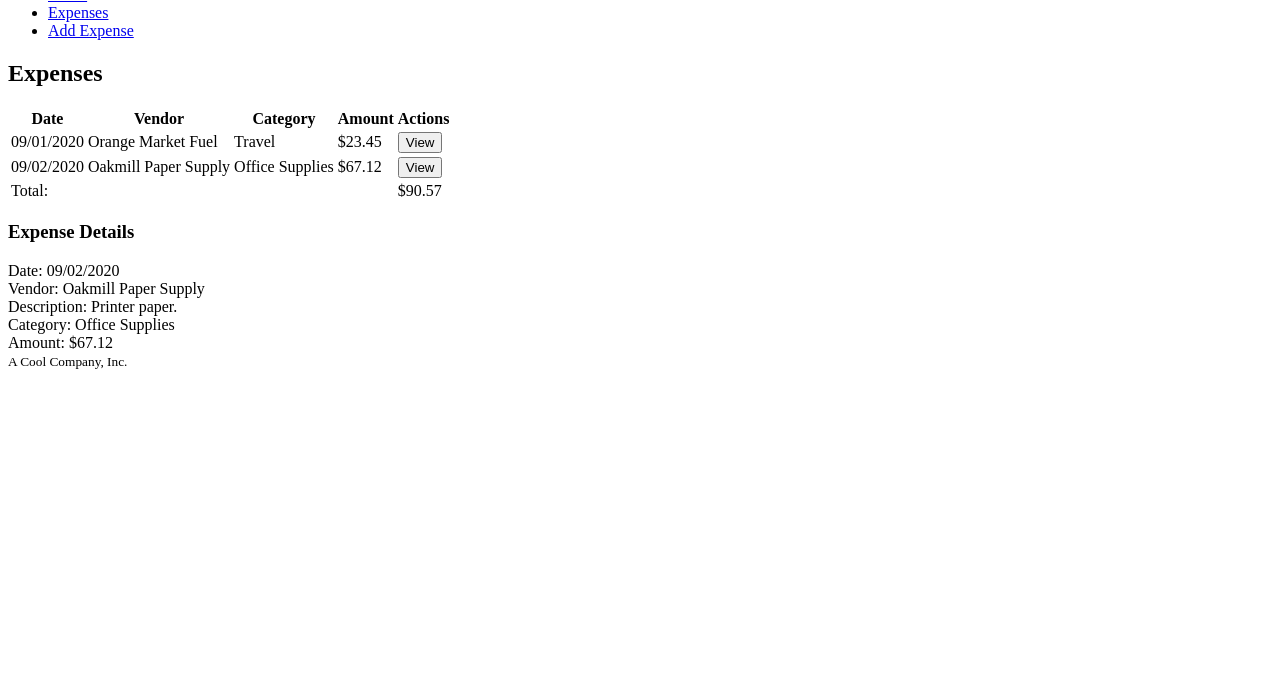
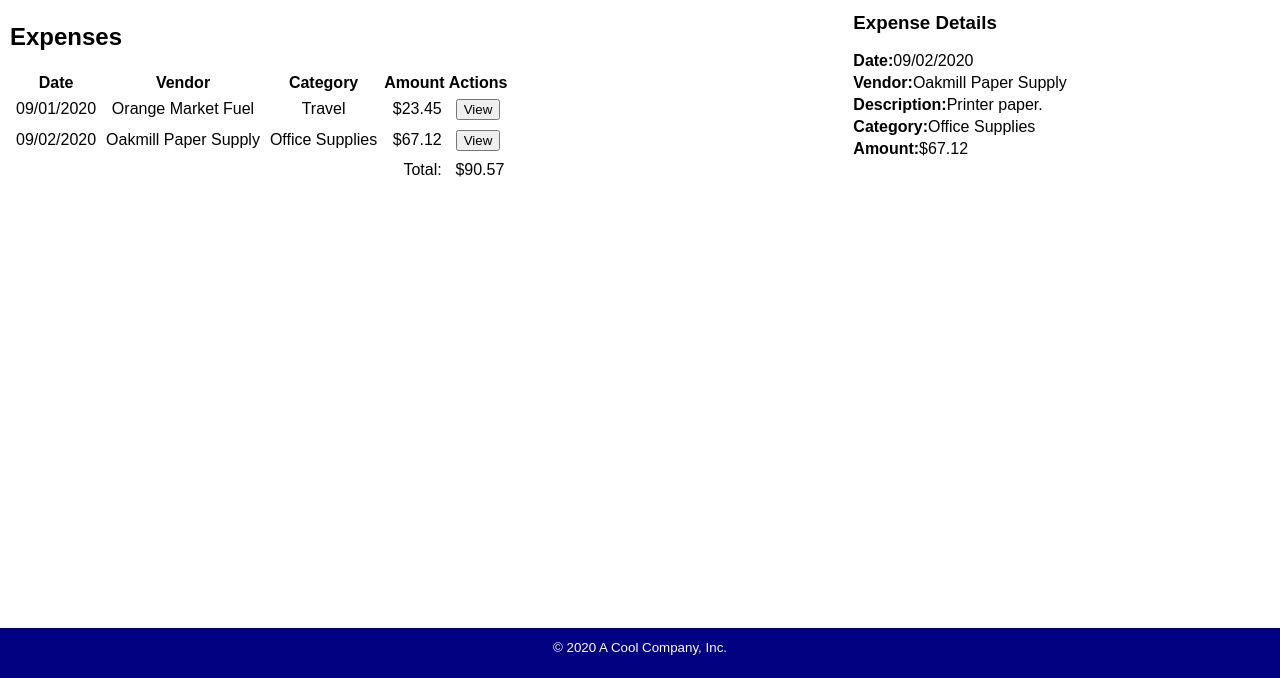
Before and after one commit to ericwgreene/intro-web-programming, a website: page expenses.html in a window 1280 px wide. Shown: the part 122-800 px from the top of the page. Drawn offline with Linux system fonts and the light colour scheme.

Commit message:
Add more styling.

```diff
--- a/expenses.html
+++ b/expenses.html
@@ -5,21 +5,23 @@
     <meta name="viewport" content="width=device-width, initial-scale=1.0" />
     <meta http-equiv="X-UA-Compatible" content="ie=edge" />
     <title>Expense Tracker</title>
+    <link href="styles/layout.css" rel="stylesheet" />
+    <link href="styles/theme.css" rel="stylesheet" />
   </head>
   <body>
     <div class="container">
-      <header>
-        <img src="images/logo.jpg" height="100" />
+      <header id="page-header">
+        <img id="logo" src="images/logo.jpg" />
         <h1>Expense Tracker</h1>
       </header>
-      <nav>
+      <nav id="main-menu">
         <ul>
           <li><a href="index.html">Home</a></li>
           <li><a href="expenses.html" class="active">Expenses</a></li>
           <li><a href="add-expense.html">Add Expense</a></li>
         </ul>
       </nav>
-      <main>
+      <main id="content">
         <h2>Expenses</h2>
         <table>
           <thead>
@@ -33,54 +35,59 @@
           </thead>
           <tbody>
             <tr>
-              <td>09/01/2020</td>
-              <td>Orange Market Fuel</td>
-              <td>Travel</td>
-              <td>$23.45</td>
-              <td>
+              <td class="col-date">09/01/2020</td>
+              <td class="col-lookup">Orange Market Fuel</td>
+              <td class="col-lookup">Travel</td>
+              <td class="col-number">$23.45</td>
+              <td class="align-center">
                 <button type="button">View</button>
               </td>
             </tr>
             <tr>
-              <td>09/02/2020</td>
-              <td>Oakmill Paper Supply</td>
-              <td>Office Supplies</td>
-              <td>$67.12</td>
-              <td>
+              <td class="col-date">09/02/2020</td>
+              <td class="col-lookup">Oakmill Paper Supply</td>
+              <td class="col-lookup">Office Supplies</td>
+              <td class="col-number">$67.12</td>
+              <td class="align-center">
                 <button type="button">View</button>
               </td>
             </tr>
           </tbody>
           <tfoot>
             <tr>
-              <td colspan="4">Total:</td>
-              <td>$90.57</td>
+              <td colspan="4" class="align-right">Total:</td>
+              <td class="col-number">$90.57</td>
             </tr>
           </tfoot>
         </table>
       </main>
-      <aside>
+      <aside id="sidebar">
         <header>
           <h3>Expense Details</h3>
         </header>
-        <div>
-          Date: 09/02/2020
+        <div class="field">
+          <span class="field-name">Date:</span>
+          <span class="field-value">09/02/2020</span>
         </div>
-        <div>
-          Vendor: Oakmill Paper Supply
+        <div class="field">
+          <span class="field-name">Vendor:</span>
+          <span class="field-value">Oakmill Paper Supply</span>
         </div>
-        <div>
-          Description: Printer paper.
+        <div class="field">
+          <span class="field-name">Description:</span>
+          <span class="field-value">Printer paper.</span>
         </div>
-        <div>
-          Category: Office Supplies
+        <div class="field">
+          <span class="field-name">Category:</span>
+          <span class="field-value">Office Supplies</span>
         </div>
-        <div>
-          Amount: $67.12
+        <div class="field">
+          <span class="field-name">Amount:</span>
+          <span class="field-value">$67.12</span>
         </div>
       </aside>
-      <footer>
-        <small>A Cool Company, Inc.</small>
+      <footer id="page-footer">
+        <small>&copy 2020 A Cool Company, Inc.</small>
       </footer>
     </div>
   </body>
--- /dev/null
+++ b/styles/layout.css
@@ -0,0 +1,107 @@
+.container {
+  position: fixed;
+  top: 0;
+  bottom: 0;
+  left: 0;
+  right: 0;
+
+  display: grid;
+  grid-template-rows: 75px 40px 1fr 50px;
+  grid-template-columns: 2fr 1fr;
+
+  grid-template-areas:
+    "page-header page-header"
+    "main-menu main-menu"
+    "content sidebar"
+    "page-footer page-footer";
+}
+
+#page-header {
+  grid-area: page-header;
+
+  display: flex;
+  justify-content: flex-start;
+  align-items: center;
+}
+
+#page-header > h1 {
+  margin-left: 10px;
+}
+
+#logo {
+  height: 100%;
+}
+
+#main-menu {
+  grid-area: main-menu;
+  background-color: lightgray;
+  display: flex;
+  justify-content: flex-start;
+  align-items: center;
+}
+
+#main-menu > ul {
+  display: flex;
+  justify-content: flex-start;
+  align-items: center;
+  list-style-type: none;
+  border: 0;
+  padding: 0;
+}
+
+#main-menu > ul > li {
+  margin: 0;
+  padding: 4px 8px;
+}
+
+#content {
+  grid-area: content;
+  padding: 10px;
+}
+
+#sidebar {
+  grid-area: sidebar;
+}
+
+#page-footer {
+  grid-area: page-footer;
+  text-align: center;
+
+  padding-top: 10px;
+}
+
+.align-left {
+  text-align: left;
+}
+
+.align-center,
+.col-date,
+.col-lookup {
+  text-align: center;
+}
+
+.align-right,
+.col-number {
+  text-align: right;
+}
+
+td {
+  padding: 4px;
+}
+
+.field {
+  margin: 4px 0;
+  display: flex;
+}
+
+.field-name,
+.field-value {
+  padding: 0;
+  margin: 0;
+}
+
+.field-name {
+}
+
+.field-value {
+}
--- /dev/null
+++ b/styles/theme.css
@@ -0,0 +1,14 @@
+body {
+  font-size: 100%;
+  font-family: arial;
+}
+
+#page-header,
+#page-footer {
+  background-color: navy;
+  color: white;
+}
+
+.field-name {
+  font-weight: bold;
+}
```
Also changed, not shown: add-expense.html (+9 -7 lines), index.html (+9 -7 lines).
